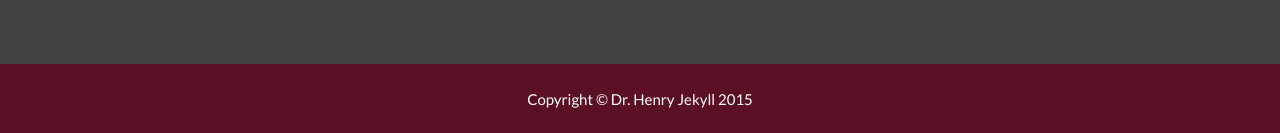
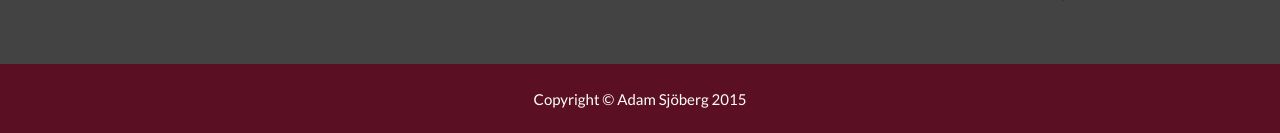
Before and after one commit to Adamsjoberg/Adamsjoberg.github.io, a Jekyll site: the page built from index.html, in a window 1280 px wide and 900 px high, scrolled down 3787 px. Shown: the part 764-897 px from the top of the window. Built offline with Jekyll 4.4.1, drawn with Linux system fonts in a browser that asks for light colours.

Commit message:
copyright

```diff
--- a/_config.yml
+++ b/_config.yml
@@ -15,7 +15,7 @@ color:
 
 # Footer settings
 footer:
-  copyright: Dr. Henry Jekyll
+  copyright: Adam Sjöberg
   location: Location
   social: Around the Web
   credits: Credits
```
